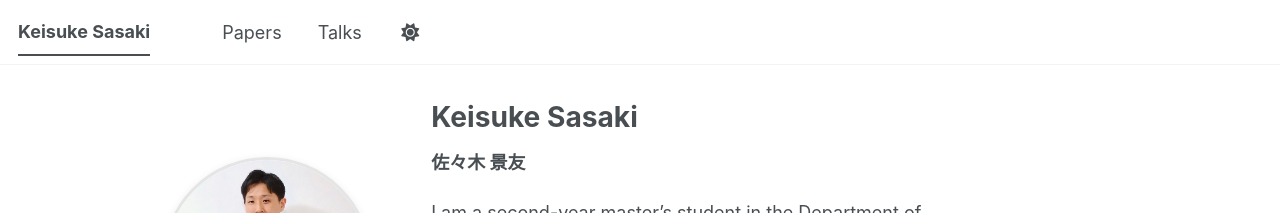
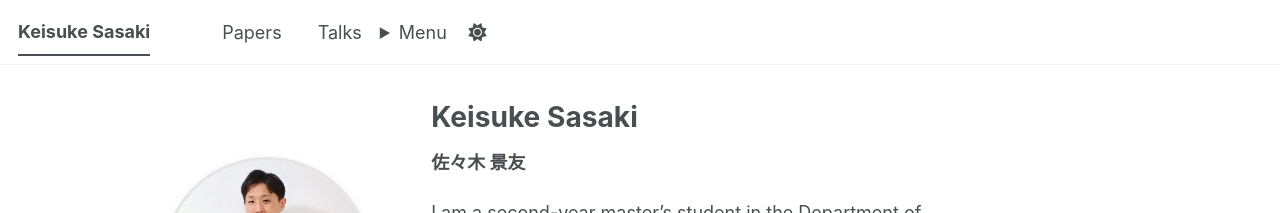
Before and after one commit to ksasaki-stats/ksasaki-stats.github.io, a Jekyll site: the page built from _pages/about.md, in a window 1280 px wide. Shown: the top 213 px of the page. Built offline with Jekyll 4.4.1, drawn with Linux system fonts in a browser that asks for light colours; a script bundle is joined from its source files by our own code; library files that are not in the unit come from our copies.

Commit message:
Add mobile navigation menu

```diff
--- a/_includes/masthead.html
+++ b/_includes/masthead.html
@@ -14,10 +14,25 @@
             {% else %}
               {% assign domain = base_path %}
             {% endif %}
-            <li class="masthead__menu-item {% if page.url contains link.url and link.url != '/' %}selected{% endif %}">
+            <li class="masthead__menu-item desktop-nav-item {% if page.url contains link.url and link.url != '/' %}selected{% endif %}">
               <a href="{{ domain }}{{ link.url }}">{{ link.title }}</a>
             </li>
           {% endfor %}
+          <li class="masthead__menu-item mobile-nav-menu">
+            <details>
+              <summary>Menu</summary>
+              <ul class="mobile-nav-dropdown">
+                {% for link in site.data.navigation.main %}
+                  {% if link.url contains 'http' %}
+                    {% assign domain = '' %}
+                  {% else %}
+                    {% assign domain = base_path %}
+                  {% endif %}
+                  <li><a href="{{ domain }}{{ link.url }}">{{ link.title }}</a></li>
+                {% endfor %}
+              </ul>
+            </details>
+          </li>
           <li id="theme-toggle" class="masthead__menu-item persist tail">
             <a role="button" aria-labelledby="theme-icon"><i id="theme-icon" class="fa-solid fa-sun" aria-hidden="true" title="toggle theme"></i></a>
           </li>
```
